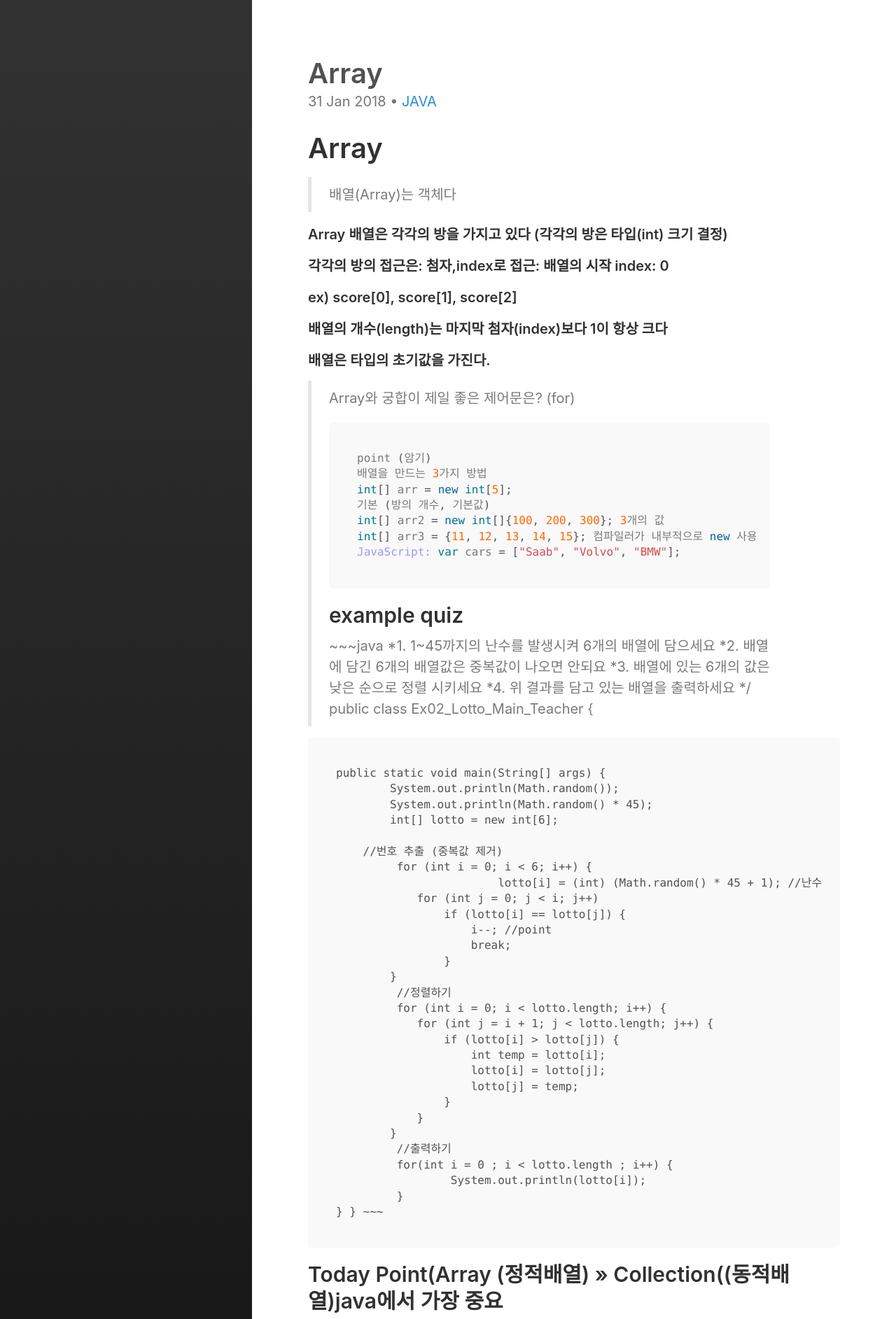
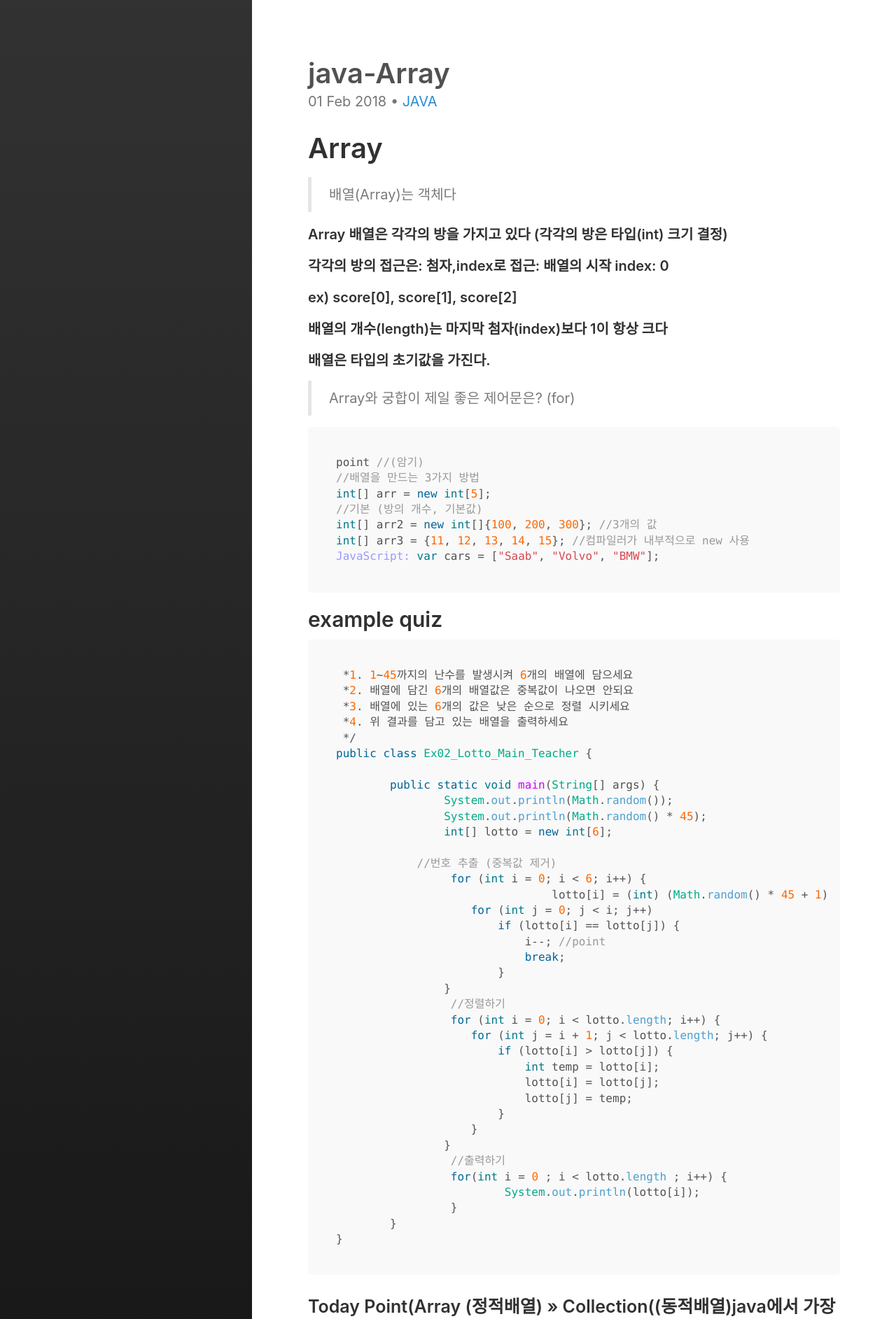
Before and after one commit to jinkwang2018/jinkwang2018.github.io, a Jekyll site: the page built from _posts/2018-02-01-JAVA-array.md, in a window 1280 px wide. Shown: the top 1885 px of the page at 70% size. Built offline with Jekyll 4.4.1, drawn with Linux system fonts in a browser that asks for light colours.

Commit message:
java fifth posting

```diff
--- a/_posts/2018-02-01-JAVA-array.md
+++ b/_posts/2018-02-01-JAVA-array.md
@@ -1,7 +1,7 @@
 ---
 layout: post
-title:  "Array"
-date:   2018-01-31 12:00:00
+title:  "java-Array"
+date:   2018-02-01 12:00:00
 author: 강진광
 categories: [JAVA]
 comments: true
@@ -18,13 +18,14 @@ tags:
 ##### 배열의 개수(length)는 마지막 첨자(index)보다 1이 항상 크다
 ##### 배열은 타입의 초기값을 가진다.
 > Array와 궁합이 제일 좋은 제어문은?  (for)
+
 ~~~java
-point (암기)
-배열을 만드는 3가지 방법
+point //(암기)
+//배열을 만드는 3가지 방법
 int[] arr = new int[5];
-기본 (방의 개수, 기본값)
-int[] arr2 = new int[]{100, 200, 300}; 3개의 값
-int[] arr3 = {11, 12, 13, 14, 15}; 컴파일러가 내부적으로 new 사용
+//기본 (방의 개수, 기본값)
+int[] arr2 = new int[]{100, 200, 300}; //3개의 값
+int[] arr3 = {11, 12, 13, 14, 15}; //컴파일러가 내부적으로 new 사용
 JavaScript: var cars = ["Saab", "Volvo", "BMW"];
 ~~~
 ## example quiz
@@ -68,7 +69,7 @@ public class Ex02_Lotto_Main_Teacher {
 }
 ~~~
 
-## Today Point(Array (정적배열) >> Collection((동적배열)java에서 가장 중요
-### 개선된 for문
-### C#: for(Type변수명 in 배열 or 컬렉션) { 출력구문 } => JavaScript와 동일
-### JAVA: for(Type변수명 : 배열 or 컬렉션) { 출력구문 }
+### Today Point(Array (정적배열) >> Collection((동적배열)java에서 가장 중요
+#### 개선된 for문
+#### C#: for(Type변수명 in 배열 or 컬렉션) { 출력구문 } => JavaScript와 동일
+#### JAVA: for(Type변수명 : 배열 or 컬렉션) { 출력구문 }
```
Also changed, not shown: _posts/2018-01-29-java-basic01.md (+1 -0 lines), _posts/2018-02-02-JAVA-OOP.md (added, +130 -0 lines), _posts/2018-05-14-certification-algorithm(2).md (renamed from _posts/2018-05-13-certification-algorithm(2).md).
